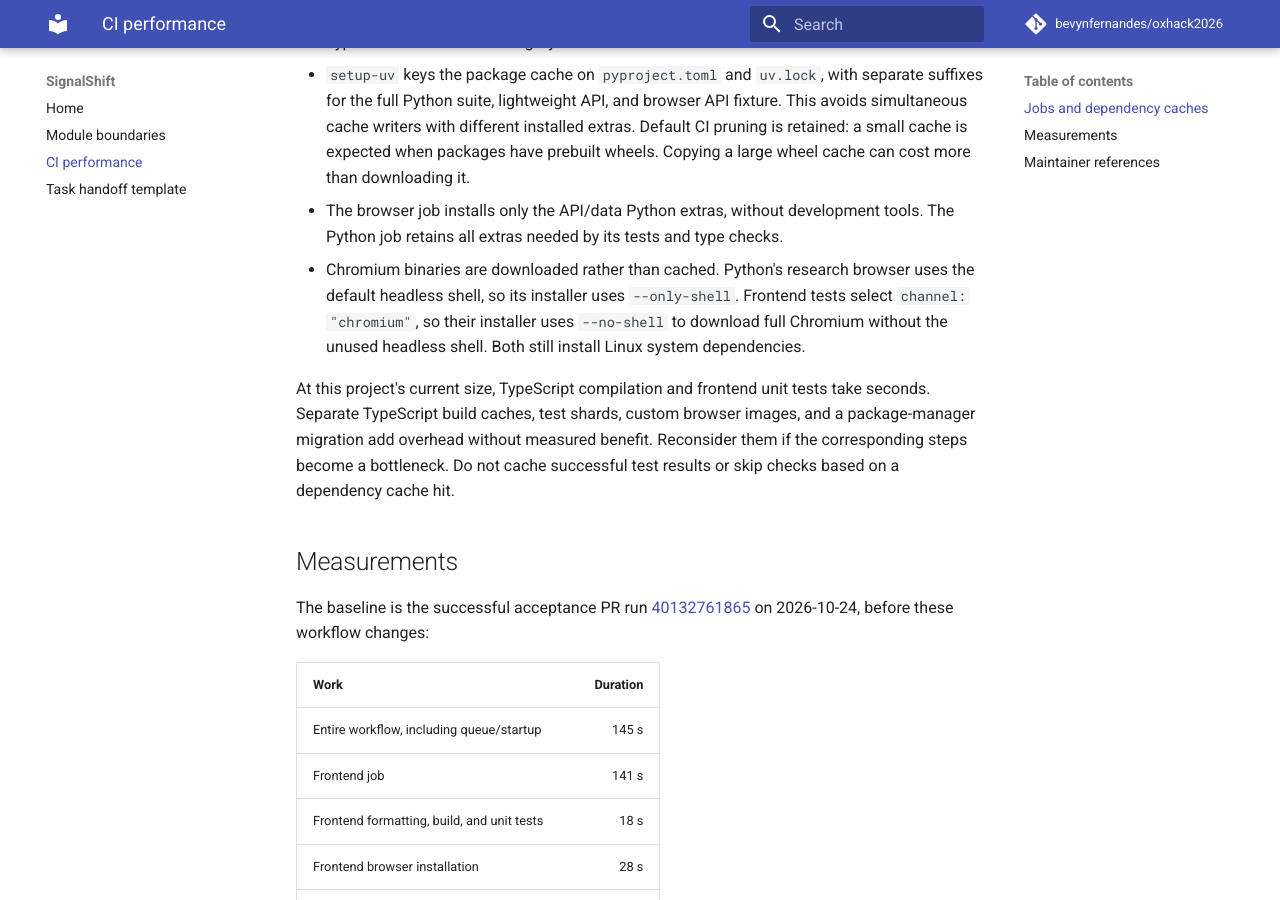
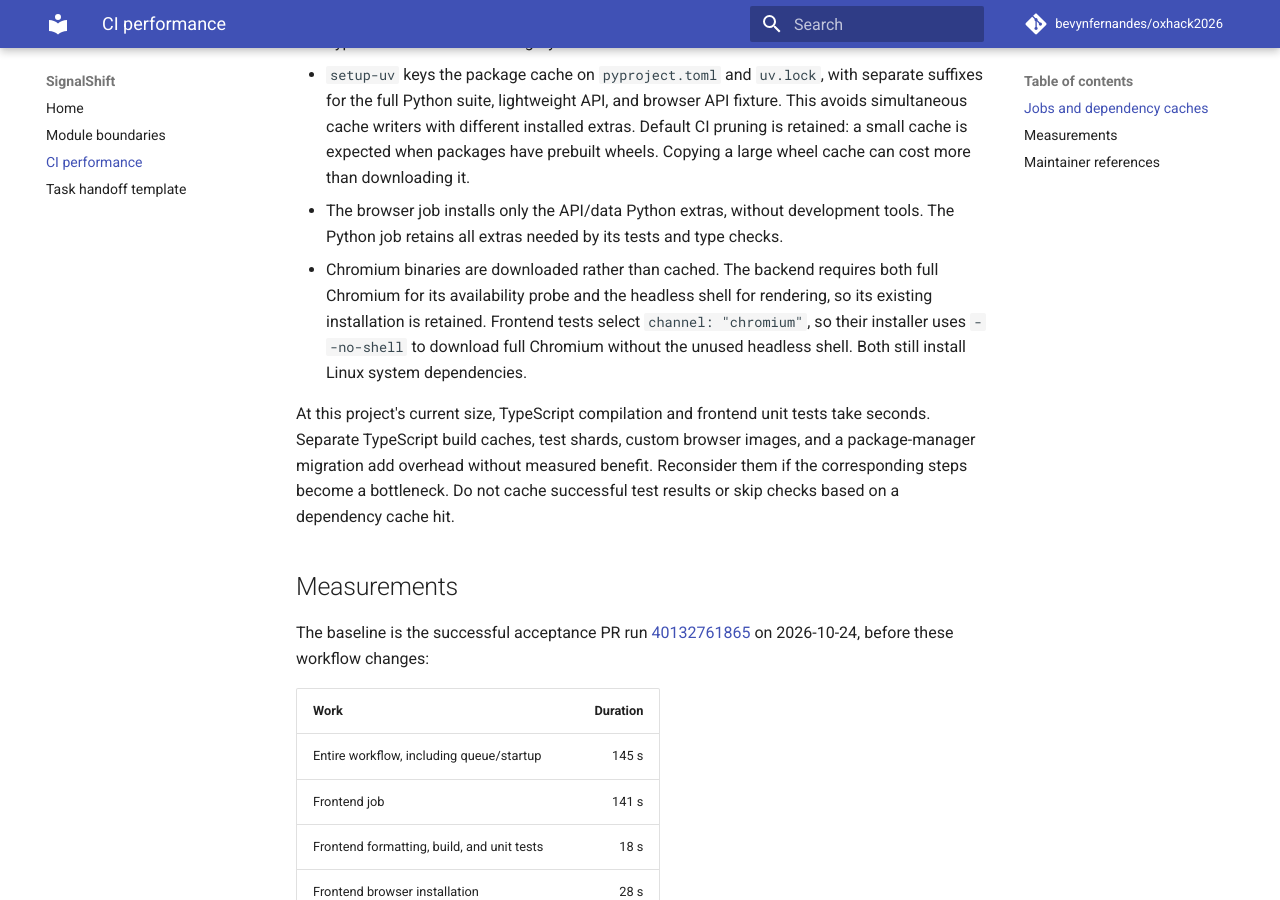
Before and after one commit to bevynfernandes/oxhack2026, an MkDocs documentation site: the page built from docs/ci-performance.md, in a window 1280 px wide and 900 px high, scrolled down 565 px. Built offline with MkDocs 1.6.1 and Material for MkDocs 9.7.7, drawn with Linux system fonts in a browser that asks for light colours; comment, search, counter and statistics services are not loaded.

Commit message:
Retain backend Chromium binaries required by capability checks
- Keep full Chromium for availability and the headless shell for rendering.
- Preserve the smaller frontend browser download.
- Verify the correction with actionlint and strict documentation checks.

```diff
--- a/docs/ci-performance.md
+++ b/docs/ci-performance.md
@@ -26,11 +26,12 @@ retain their existing coverage.
   prebuilt wheels. Copying a large wheel cache can cost more than downloading it.
 - The browser job installs only the API/data Python extras, without development
   tools. The Python job retains all extras needed by its tests and type checks.
-- Chromium binaries are downloaded rather than cached. Python's research browser
-  uses the default headless shell, so its installer uses `--only-shell`.
-  Frontend tests select `channel: "chromium"`, so their installer uses `--no-shell`
-  to download full Chromium without the unused headless shell. Both still install
-  Linux system dependencies.
+- Chromium binaries are downloaded rather than cached. The backend requires both
+  full Chromium for its availability probe and the headless shell for rendering,
+  so its existing installation is retained. Frontend tests select
+  `channel: "chromium"`, so their installer uses `--no-shell` to download full
+  Chromium without the unused headless shell. Both still install Linux system
+  dependencies.
 
 At this project's current size, TypeScript compilation and frontend unit tests
 take seconds. Separate TypeScript build caches, test shards, custom browser
```
Also changed, not shown: 1 other file.
